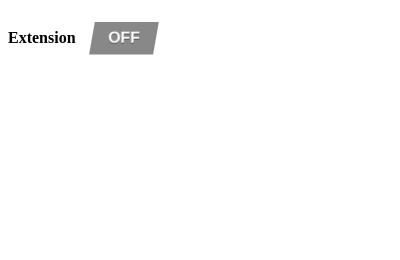
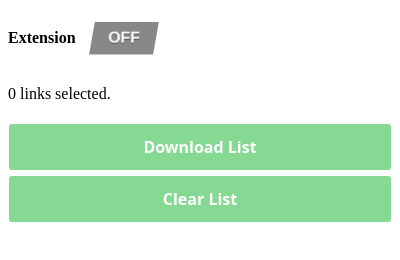
Before and after one commit to kensonjohnson/snarf-all-the-things, a browser extension: page src/popup.html in a window 400 px wide. Drawn offline with Linux system fonts and the light colour scheme.

Commit message:
Refactored and added clear list button
Moved the styling for buttons to a class.
Created and styled new clear list button.
Changed hidden-container div to display flex column.

```diff
--- a/src/popup.css
+++ b/src/popup.css
@@ -1,5 +1,11 @@
 .hidden {
   display: none;
+}
+
+#hidden-container {
+  display: flex;
+  flex-direction: column;
+  gap: 0.25rem;
 }
 
 .toggle-container {
@@ -117,7 +123,7 @@
   left: 10%;
 }
 
-#download-button {
+.popup-button {
   align-items: center;
   background-clip: padding-box;
   background-color: #86d993;
@@ -147,17 +153,17 @@
   width: auto;
 }
 
-#download-button:hover,
-#download-button:focus {
+.popup-button:hover,
+.popup-button:focus {
   background-color: #fb8332;
   box-shadow: rgba(0, 0, 0, 0.1) 0 4px 12px;
 }
 
-#download-button:hover {
+.popup-button:hover {
   transform: translateY(-1px);
 }
 
-#download-button:active {
+.popup-button:active {
   background-color: #c85000;
   box-shadow: rgba(0, 0, 0, 0.06) 0 2px 4px;
   transform: translateY(0);
--- a/src/popup.html
+++ b/src/popup.html
@@ -19,7 +19,8 @@
     </div>
     <div id="hidden-container" class="hidden">
       <p><span id="count">0</span> links selected.</p>
-      <button id="download-button">Download List</button>
+      <button id="download-button" class="popup-button">Download List</button>
+      <button id="clear-button" class="popup-button">Clear List</button>
     </div>
   </body>
 </html>
```
